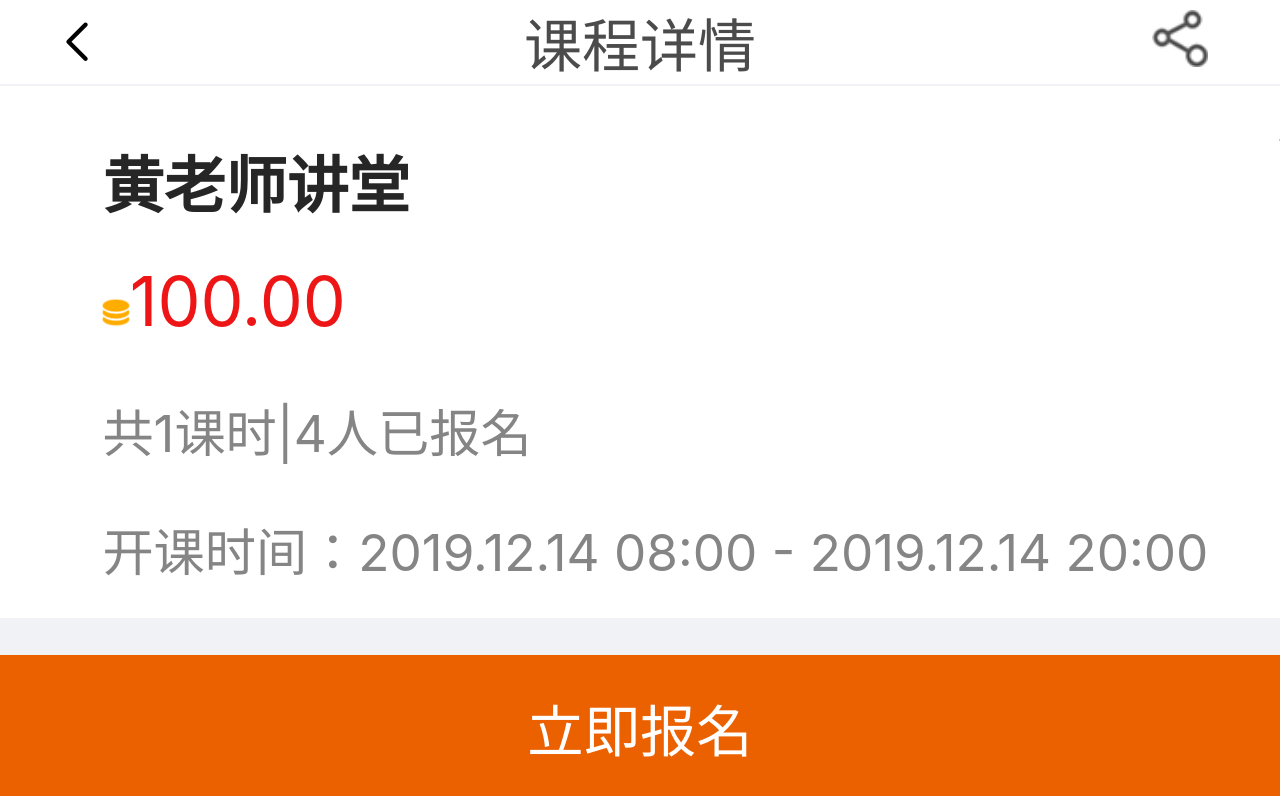
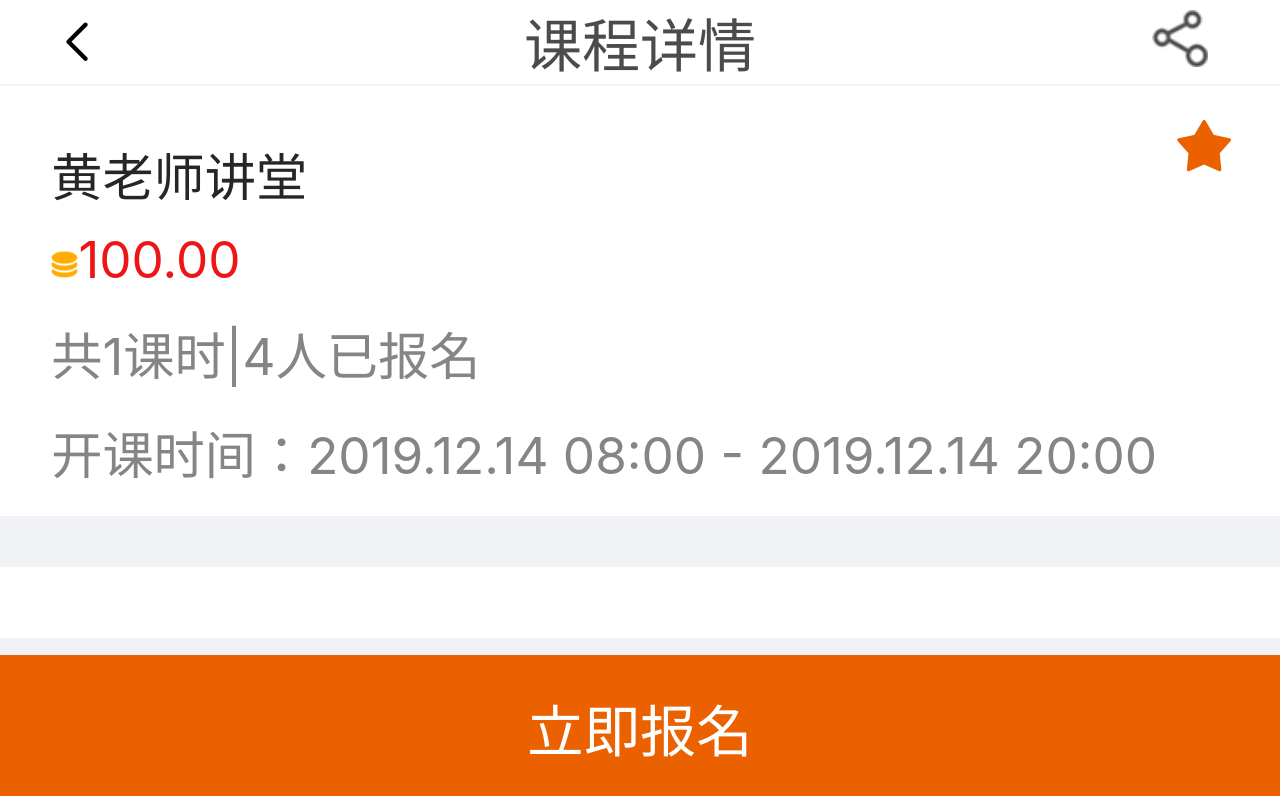
Before and after one commit to wt1311134251/At-all-Time, a Vue app: page /#/xiang in a window 1280 px wide. Shown: the top 796 px of the page. Built offline with nearby package versions, Linux system fonts and the light colour scheme.

Commit message:
滑动更新

```diff
--- a/src/components/Course/coureXiang.vue
+++ b/src/components/Course/coureXiang.vue
@@ -136,6 +136,7 @@ export default {
             flex-grow: 1;
             overflow-y: auto;
             .wt_md1{
+                box-sizing: border-box;
                 position: relative;
                 padding: 0.30rem;
                 // padding-left: 0 0.3rem;
@@ -143,14 +144,15 @@ export default {
                 height: 2.52rem;
                 background: #fff;
                 h3{
-                    font-size: 0.36rem;
+                    font-size: 0.30rem;
                     color: #262626;
-                    margin-left: 0.3rem;
-                    margin-bottom: 0.20rem;
+                    font-weight: 500;
+                    // margin-left: 0.3rem;
+                    margin-bottom: 0.1rem;
                 }
                 p:nth-child(2){
-                    margin-left: 0.3rem;
-                    font-size: 0.4rem;
+                    // margin-left: 0.3rem;
+                    font-size: 0.3rem;
                     color: #ed1515;
                     img{
                         width: 0.16rem;
@@ -159,14 +161,14 @@ export default {
 
                 }
                 p:nth-child(3){
-                    margin-left: 0.3rem;
+                    // margin-left: 0.3rem;
                     font-size: 0.3rem;
                     color: #858585;
-                    margin-top: 0.30rem;
-                    margin-bottom: 0.26rem;
+                    margin-top: 0.15rem;
+                    margin-bottom: 0.15rem;
                 }
                 p:nth-child(4){
-                    margin-left: 0.3rem;
+                    // margin-left: 0.3rem;
                     font-size: 0.3rem;
                     color: #858585;
                 }
@@ -184,8 +186,9 @@ export default {
                 height: 2.52rem;
                 background: #fff;
                 h3{
-                    font-size: 0.36rem;
+                    font-size: 0.30rem;
                     color: #262626;
+                    font-weight: 500;
                     margin-left: 0.2rem;
                     margin-bottom: 0.20rem;
                 }
@@ -209,8 +212,9 @@ export default {
                 height: 1.9rem;
                 background: #fff;
                 h3{
-                    font-size: 0.36rem;
+                    font-size: 0.30rem;
                     color: #262626;
+                    font-weight: 500;
                     margin-left: 0.2rem;
                     margin-bottom: 0.20rem;
                 }
@@ -223,8 +227,9 @@ export default {
                 height: 2.02rem;
                 background: #fff;
                 h3{
-                    font-size: 0.36rem;
+                    font-size: 0.30rem;
                     color: #262626;
+                    font-weight: 500;
                     margin-left: 0.2rem;
                     margin-bottom: 0.20rem;
                 }
```
